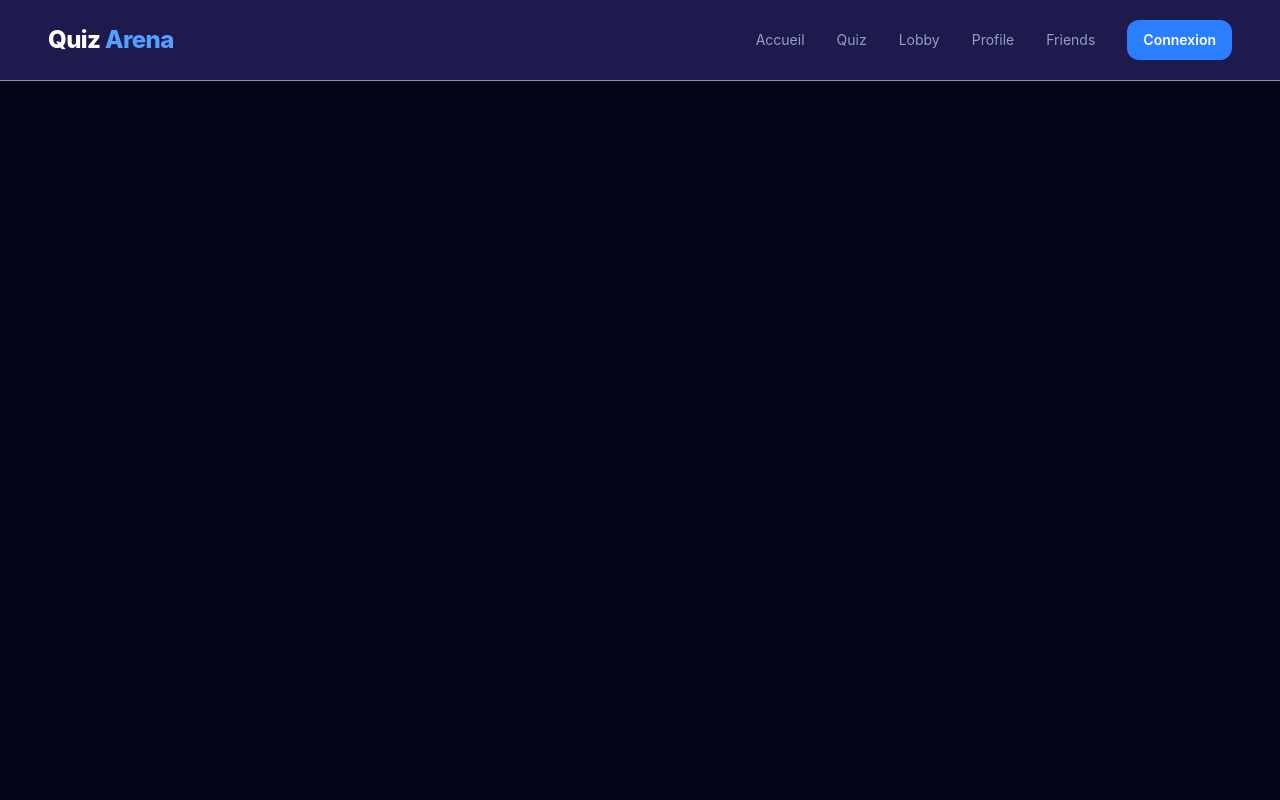
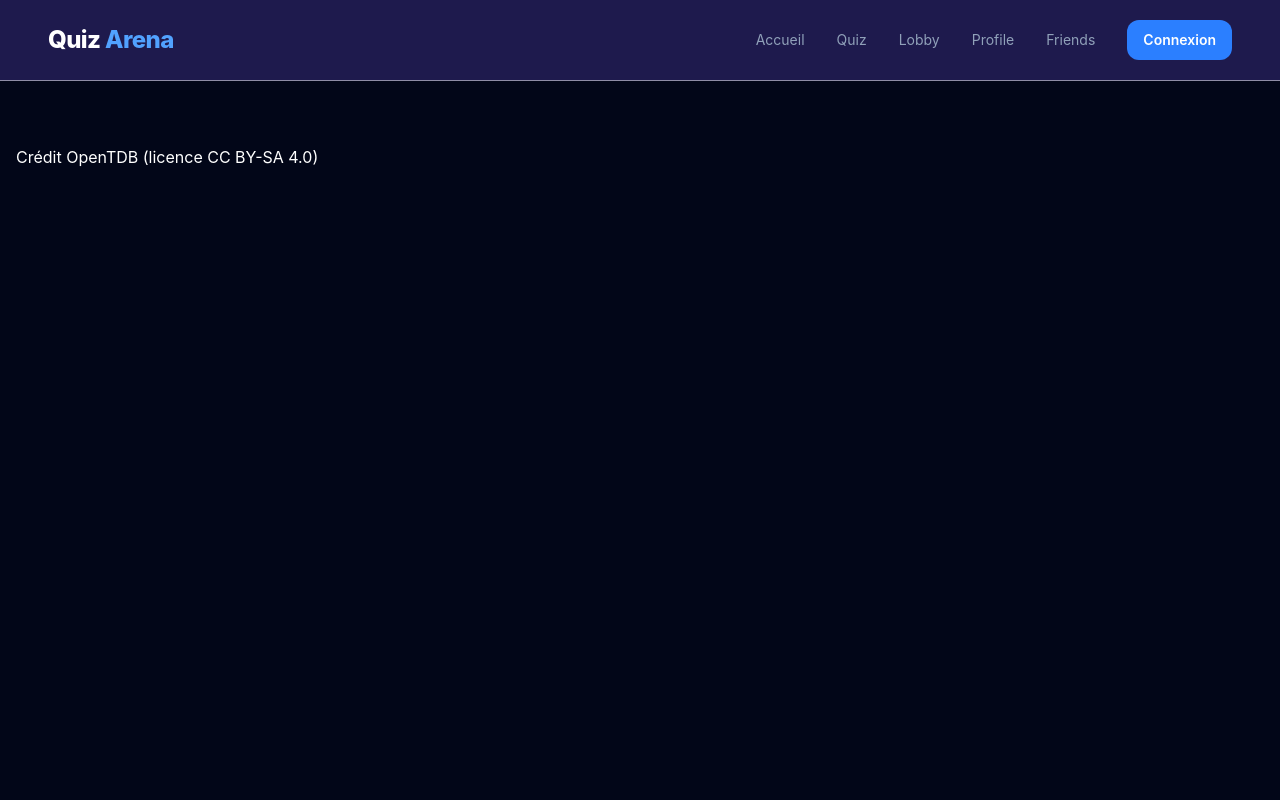
Before and after one commit to rafeger/Transcendance, a React (Vite) app in the folder frontend/: page /terms in a window 1280 px wide. Shown: the top 800 px of the page. Built offline with nearby package versions, Linux system fonts and the light colour scheme.

Commit message:
[DOCS]: adding in credits for readme and cgu

```diff
--- a/frontend/src/pages/CGU.tsx
+++ b/frontend/src/pages/CGU.tsx
@@ -1,7 +1,7 @@
 function CGU() {
     return (
         <main className="min-h-screen bg-slate-950 text-white px-4 py-16">
-
+            <p> Crédit OpenTDB (licence CC BY-SA 4.0) </p>
         </main>
     );
 }
```
Also changed, not shown: 1 other file (tests, documents, lock files or other folders).
